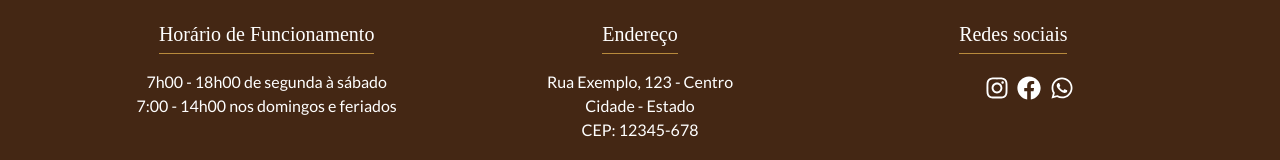
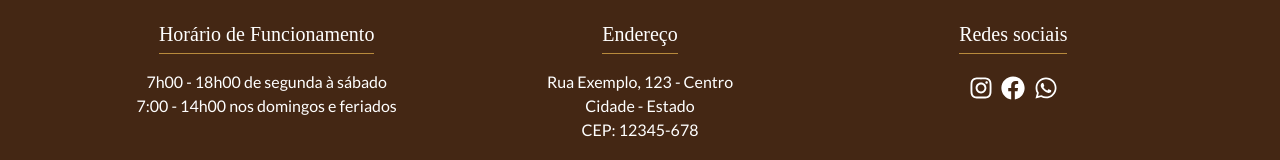
Before and after one commit to LucasLeme04/laura-cafe, a React (Vite) app in the folder lauras-cafe/: page / in a window 1280 px wide. Shown: the part 128-288 px from the top of the page. Built offline with nearby package versions, Linux system fonts and the light colour scheme.

Commit message:
Ajustando lista de redes sociais

```diff
--- a/lauras-cafe/src/components/Footer.tsx
+++ b/lauras-cafe/src/components/Footer.tsx
@@ -41,7 +41,7 @@ function Footer() {
              {/* Redes Sociais */}
                 <Col lg={2} md={6} className="footer-item">
                   <h5 className="playfair-display-regular">Redes sociais</h5>
-                  <ul>
+                  <ul className="list-unstyled d-flex justify-content-center">
                      {[FaInstagram, FaFacebook, FaWhatsapp].map(
                         (Icon, i) => (
                             <Button
```
